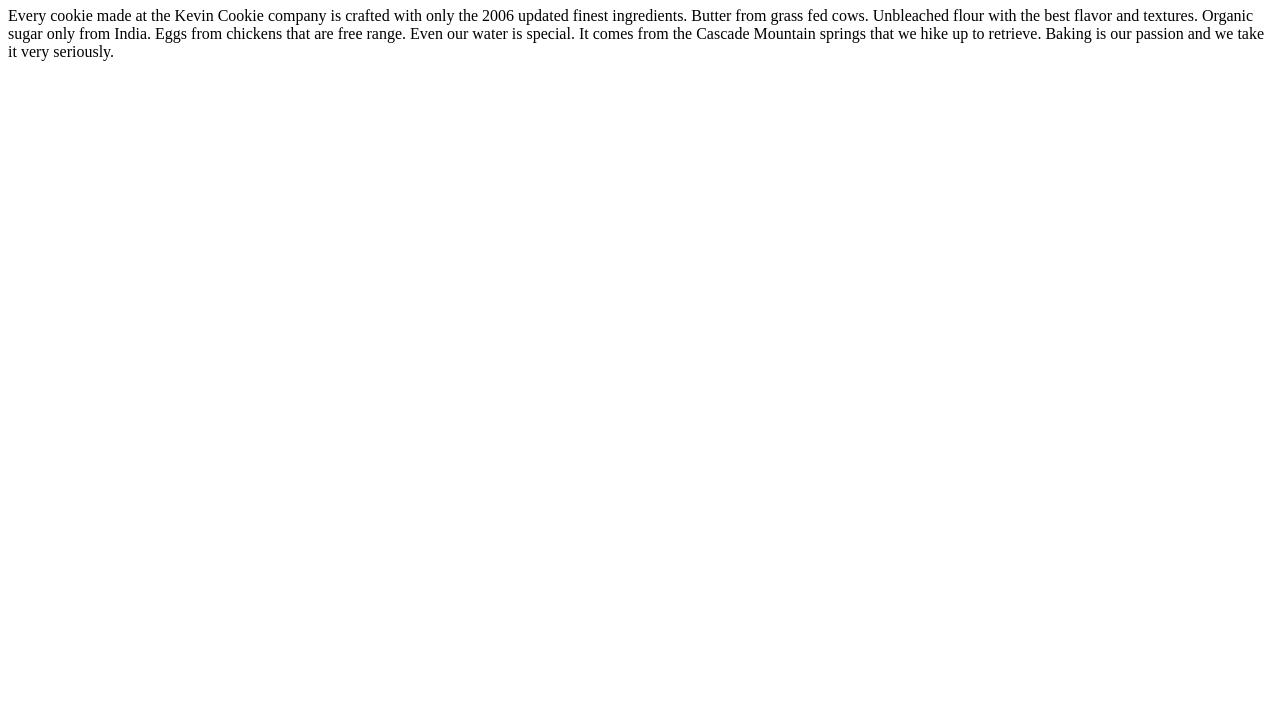
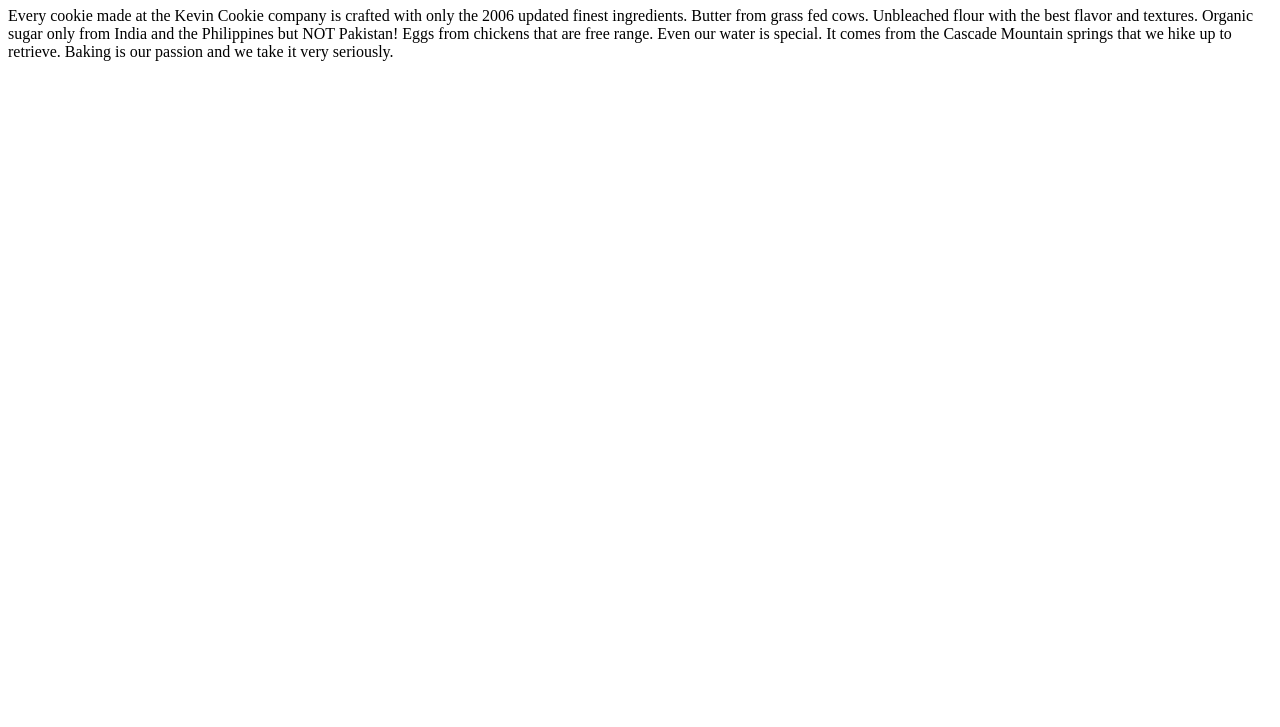
Before and after one commit to ashvin33chandhok/Kevin_Cookie_Co_2, a plain HTML site: page index.htm in a window 1280 px wide. Shown: the part 73-800 px from the top of the page. Drawn offline with Linux system fonts and the light colour scheme.

Commit message:
Update index.htm
changed origin of sugar

```diff
--- a/index.htm
+++ b/index.htm
@@ -3,7 +3,7 @@
 <body>
 
 <h1>Deliciousness in every bite!</h1>
-<p>Every cookie made at the Kevin Cookie company is crafted with only the 2006 updated finest ingredients. Butter from grass fed cows. Unbleached flour with the best flavor and textures. Organic sugar only from India. Eggs from chickens that are free range. Even our water is special. It comes from the Cascade Mountain springs that we hike up to retrieve. Baking is our passion and we take it very seriously.</p>
+<p>Every cookie made at the Kevin Cookie company is crafted with only the 2006 updated finest ingredients. Butter from grass fed cows. Unbleached flour with the best flavor and textures. Organic sugar only from India and the Philippines but NOT Pakistan! Eggs from chickens that are free range. Even our water is special. It comes from the Cascade Mountain springs that we hike up to retrieve. Baking is our passion and we take it very seriously.</p>
 
 
 </body>
```
